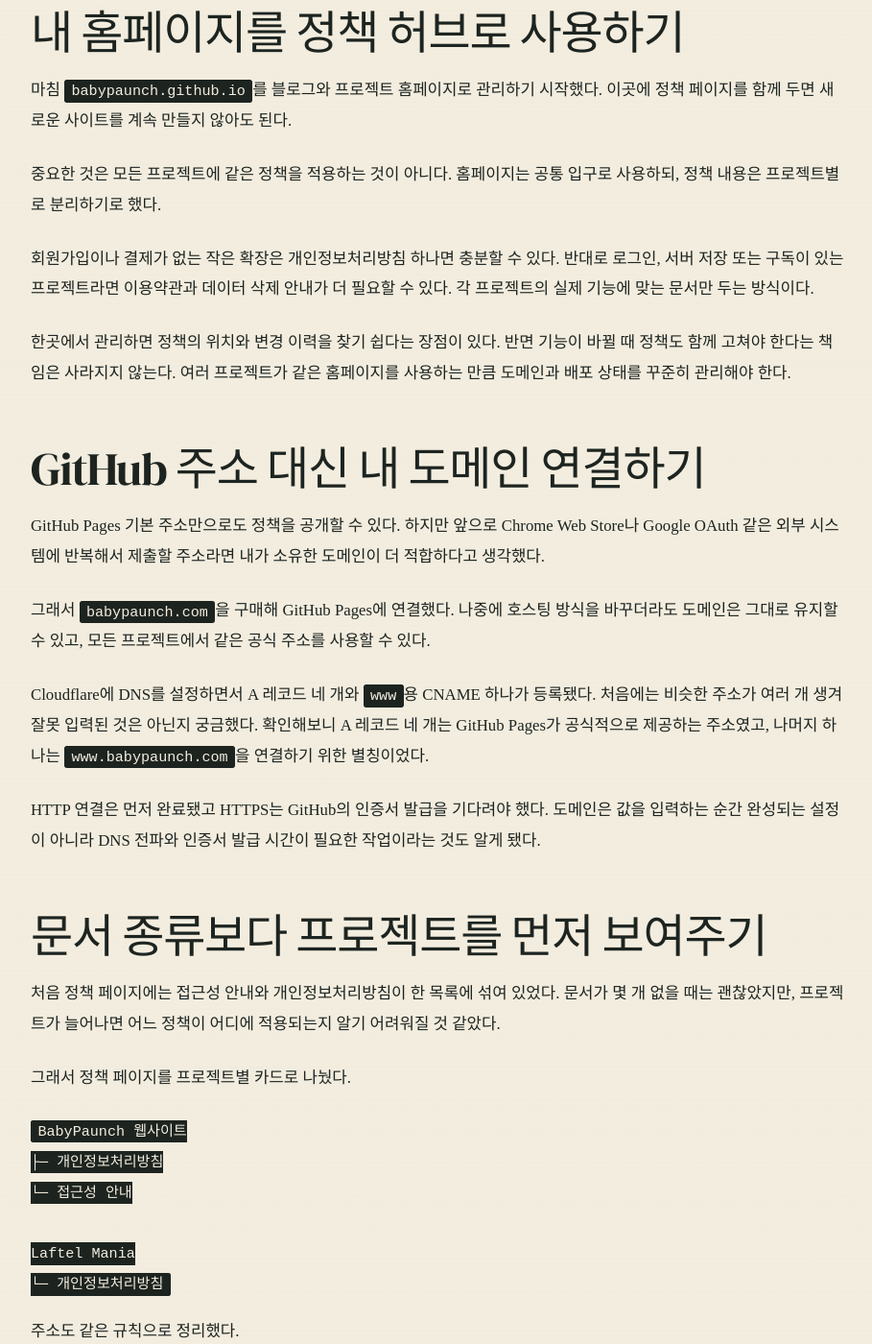
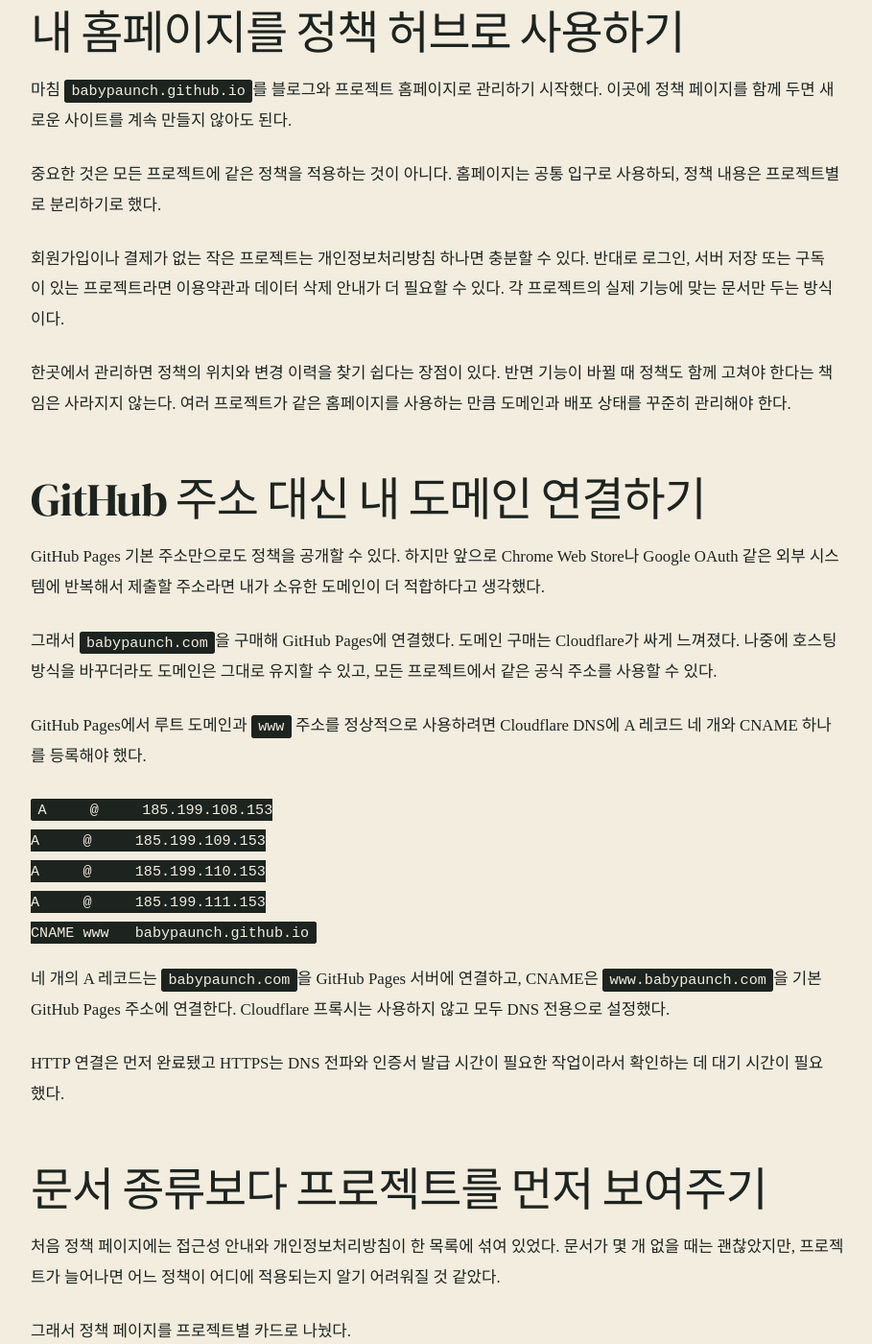
Before and after one commit to babypaunch/babypaunch.github.io, a Jekyll site: the page built from _posts/2026-08-27-project-policy-hub.md, in a window 1280 px wide and 1400 px high, scrolled down 1086 px. Shown: the whole window at 96% size, without its empty margins (183-1092 px from the left). Built offline with Jekyll 4.4.1, drawn with Linux system fonts in a browser that asks for light colours; some web fonts are replaced.

Commit message:
docs(blog): 정책 허브 글의 DNS 설명 보완

````diff
--- a/_posts/2026-08-27-project-policy-hub.md
+++ b/_posts/2026-08-27-project-policy-hub.md
@@ -32,7 +32,7 @@
 
 중요한 것은 모든 프로젝트에 같은 정책을 적용하는 것이 아니다. 홈페이지는 공통 입구로 사용하되, 정책 내용은 프로젝트별로 분리하기로 했다.
 
-회원가입이나 결제가 없는 작은 확장은 개인정보처리방침 하나면 충분할 수 있다. 반대로 로그인, 서버 저장 또는 구독이 있는 프로젝트라면 이용약관과 데이터 삭제 안내가 더 필요할 수 있다. 각 프로젝트의 실제 기능에 맞는 문서만 두는 방식이다.
+회원가입이나 결제가 없는 작은 프로젝트는 개인정보처리방침 하나면 충분할 수 있다. 반대로 로그인, 서버 저장 또는 구독이 있는 프로젝트라면 이용약관과 데이터 삭제 안내가 더 필요할 수 있다. 각 프로젝트의 실제 기능에 맞는 문서만 두는 방식이다.
 
 한곳에서 관리하면 정책의 위치와 변경 이력을 찾기 쉽다는 장점이 있다. 반면 기능이 바뀔 때 정책도 함께 고쳐야 한다는 책임은 사라지지 않는다. 여러 프로젝트가 같은 홈페이지를 사용하는 만큼 도메인과 배포 상태를 꾸준히 관리해야 한다.
 
@@ -40,11 +40,21 @@
 
 GitHub Pages 기본 주소만으로도 정책을 공개할 수 있다. 하지만 앞으로 Chrome Web Store나 Google OAuth 같은 외부 시스템에 반복해서 제출할 주소라면 내가 소유한 도메인이 더 적합하다고 생각했다.
 
-그래서 `babypaunch.com`을 구매해 GitHub Pages에 연결했다. 나중에 호스팅 방식을 바꾸더라도 도메인은 그대로 유지할 수 있고, 모든 프로젝트에서 같은 공식 주소를 사용할 수 있다.
+그래서 `babypaunch.com`을 구매해 GitHub Pages에 연결했다. 도메인 구매는 Cloudflare가 싸게 느껴졌다. 나중에 호스팅 방식을 바꾸더라도 도메인은 그대로 유지할 수 있고, 모든 프로젝트에서 같은 공식 주소를 사용할 수 있다.
 
-Cloudflare에 DNS를 설정하면서 A 레코드 네 개와 `www`용 CNAME 하나가 등록됐다. 처음에는 비슷한 주소가 여러 개 생겨 잘못 입력된 것은 아닌지 궁금했다. 확인해보니 A 레코드 네 개는 GitHub Pages가 공식적으로 제공하는 주소였고, 나머지 하나는 `www.babypaunch.com`을 연결하기 위한 별칭이었다.
+GitHub Pages에서 루트 도메인과 `www` 주소를 정상적으로 사용하려면 Cloudflare DNS에 A 레코드 네 개와 CNAME 하나를 등록해야 했다.
 
-HTTP 연결은 먼저 완료됐고 HTTPS는 GitHub의 인증서 발급을 기다려야 했다. 도메인은 값을 입력하는 순간 완성되는 설정이 아니라 DNS 전파와 인증서 발급 시간이 필요한 작업이라는 것도 알게 됐다.
+```text
+A     @     185.199.108.153
+A     @     185.199.109.153
+A     @     185.199.110.153
+A     @     185.199.111.153
+CNAME www   babypaunch.github.io
+```
+
+네 개의 A 레코드는 `babypaunch.com`을 GitHub Pages 서버에 연결하고, CNAME은 `www.babypaunch.com`을 기본 GitHub Pages 주소에 연결한다. Cloudflare 프록시는 사용하지 않고 모두 DNS 전용으로 설정했다.
+
+HTTP 연결은 먼저 완료됐고 HTTPS는 DNS 전파와 인증서 발급 시간이 필요한 작업이라서 확인하는 데 대기 시간이 필요했다.
 
 ## 문서 종류보다 프로젝트를 먼저 보여주기
 
````
Also changed, not shown: _posts/2026-08-27-project-policy-hub-en.md (+14 -4 lines).
